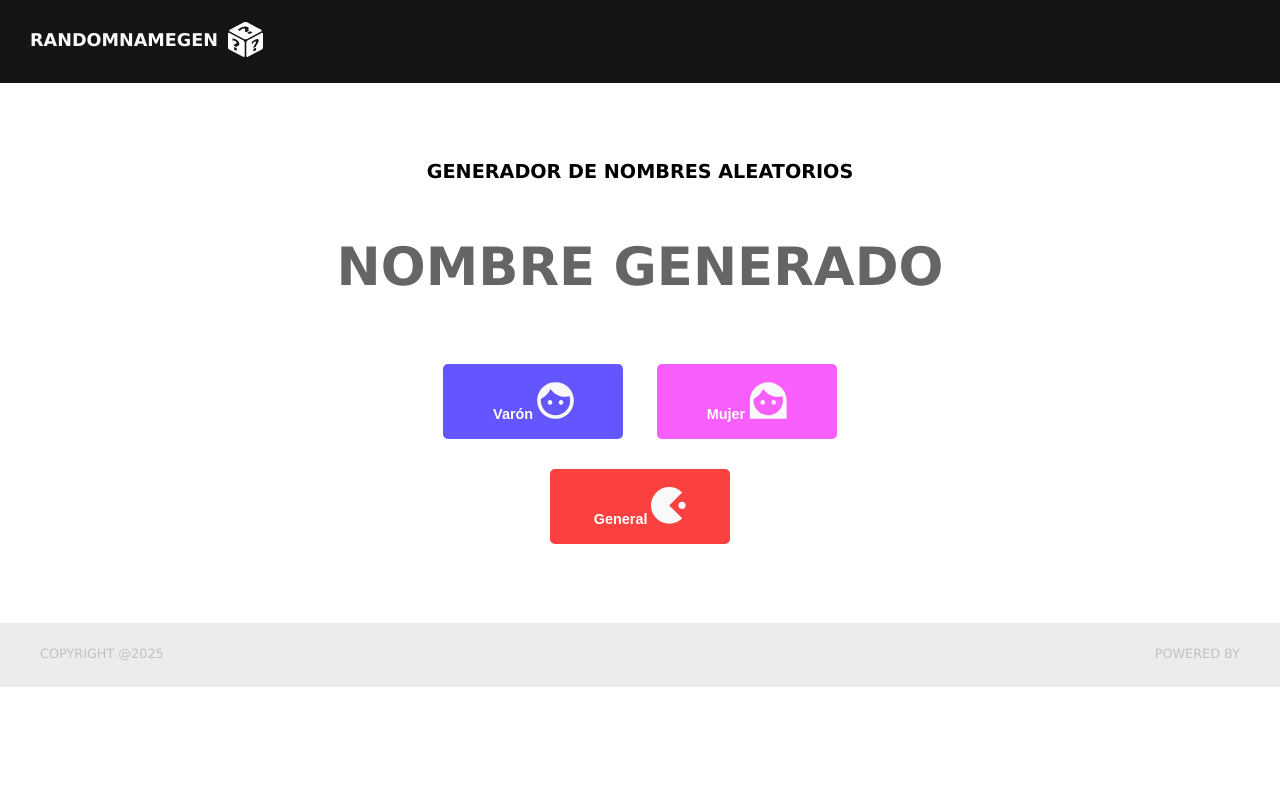
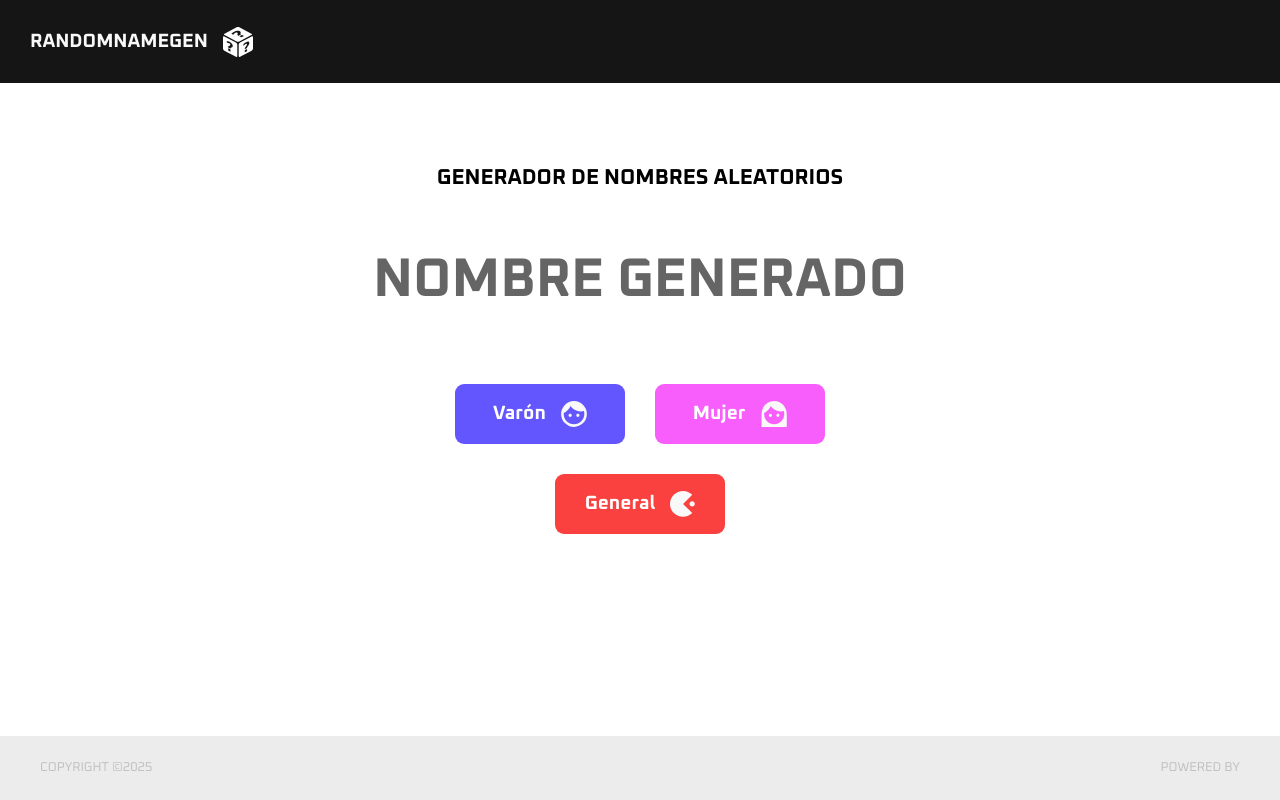
Before and after one commit to ariana0406/generador-de-nombres-aleatorios, a plain HTML site: page index.html in a window 1280 px wide. Drawn offline with Linux system fonts and the light colour scheme.

Commit message:
feat: versión final del CSS

```diff
--- a/index.html
+++ b/index.html
@@ -1,31 +1,34 @@
 <!DOCTYPE html>
-<html lang="en">
+<html lang="es">
 <head>
     <meta charset="UTF-8">
     <meta name="viewport" content="width=device-width, initial-scale=1.0">
+    <link rel="preconnect" href="https://fonts.googleapis.com">
+    <link rel="preconnect" href="https://fonts.gstatic.com" crossorigin>
+    <link href="https://fonts.googleapis.com/css2?family=Oxanium:wght@200..800&display=swap" rel="stylesheet">
     <title>RANDOMNAMEGEN</title>
     <link rel="icon" href="img/isotype.svg">
     <link rel="stylesheet" href="style.css">
 </head>
 <body>
     <header>
-        <p>RANDOMNAMEGEN</p>
+        <h1>RANDOMNAMEGEN</h1>
         <img src="img/isotype.svg" alt="isotipo">
     </header>
     <main>
-        <h1>GENERADOR DE NOMBRES ALEATORIOS</h1>
+        <h2>GENERADOR DE NOMBRES ALEATORIOS</h2>
         <p id="generated-name">NOMBRE GENERADO</p>
-        <div>
+        <div class="buttons">
             <button id="man-button">Varón <img src="img/man-face.svg" alt="cara hombre"></button>
             <button id="woman-button">Mujer <img src="img/woman-face.svg" alt="cara mujer"></button>
         </div>
-        <div>
+        <div class="buttons">
             <button id="general-button">General <img src="img/pac-man.svg" alt="pac-man"></button>
         </div>
     </main>
     <footer>
-        <p>COPYRIGHT @2025</p>
-        <P>POWERED BY</P>
+        <p>COPYRIGHT &copy;2025</p>
+        <p>POWERED BY</p>
     </footer>
 </body>
 </html>
--- a/style.css
+++ b/style.css
@@ -1,55 +1,72 @@
 body {
     margin: 0;
     padding: 0;
-    font-family: Verdana, Geneva, Tahoma, sans-serif;
+    font-family: "Oxanium", sans-serif;
+    min-height: 100vh;
+    display: flex;
+    flex-direction: column;
 }
 
 header {
     background-color: #151515;
     height: 83px;
     color: #F9F9F9;
-    font-size: 110%;
+    font-size: 0.6rem;
     font-weight: bold;
     display: flex;
-    padding: 12px 0 0 30px;
-    box-sizing: border-box;
+    align-items: center;
+    padding-left: 30px;
 }
 
 header img {
-    height: 35px;
-    margin-top: 10px;
-    margin-left: 10px;
+    height: 30px;
+    margin-left: 15px;
 }
 
 main {
-    font-size: 60%;
+    font-size: 0.9rem;
     font-weight: bold;
     text-align: center;
     padding: 5% 5%;
     box-sizing: border-box;
+    flex: 1;
 }
 
 #generated-name {
     color: #656565;
-    font-size: 550%;
+    font-size: 3.4rem;
+}
+
+.buttons {
+    display: flex;
+    align-items: center;
+    justify-content: center;
 }
 
 button {
     color: #FFFFFF;
-    height: 75px;
-    width: 180px;
+    height: 60px;
+    width: 100%;
+    max-width: 170px;
     font-weight: bold;
-    font-size: 150%;
+    font-size: 1.2rem;
+    font-family: "Oxanium", sans-serif;
     border: 0;
-    border-radius: 5px;
+    border-radius: 9px;
     margin: 15px;
-    /*Nota: Centrar verticalmente las palabras*/
+    display: flex;
+    align-items: center;
+    justify-content: center;
 }
 
-/*Nota: Añadir hover a los botones */
+button:hover {
+    opacity: 0.85;
+    transform: scale(1.02);
+}
 
 button img {
-    height: 50%;
+    height: 45%;
+    margin-left: 15px;
 }
 
 #man-button {
@@ -67,12 +84,26 @@ button img {
 footer {
     background-color: #ECECEC;
     height: 64px;
-    width: 100%;
     color: #C1C1C1;
-    font-size: 80%;
+    font-size: 0.8rem;
     display: flex;
     justify-content: space-between;
-    padding: 10px 40px 0 40px;
+    align-items: center;
+    padding: 0 40px;
     box-sizing: border-box;
-    /*Nota: Arreglar el footer*/
 }
+
+@media (max-width: 600px) {
+
+    html {
+        font-size: 14px;
+    }
+
+    .buttons {
+        flex-direction: column;
+    }
+
+    header {
+        justify-content: center;
+    }
+}
```
